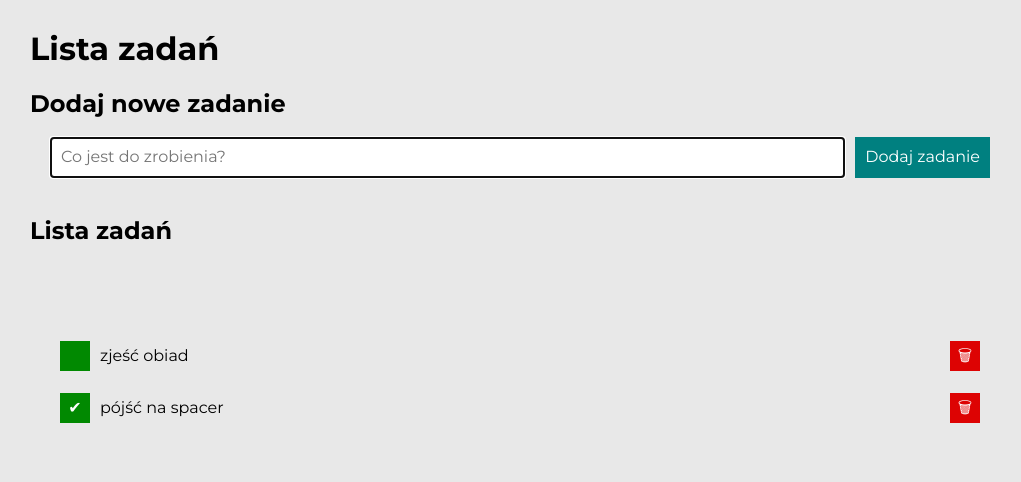
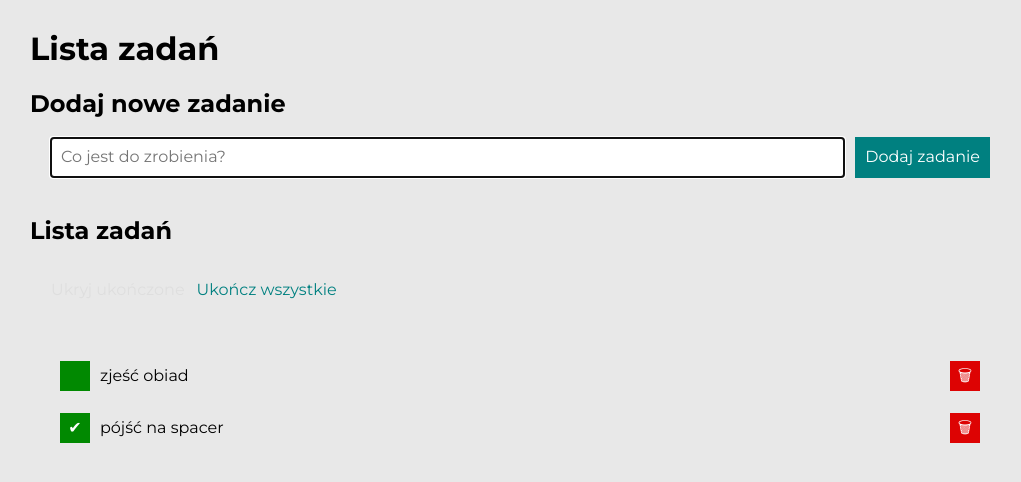
Before and after one commit to BartoszBorzecki/todos-list-react, a React (Create React App) app: page / in a window 1280 px wide. Shown: the top 482 px of the page, without its empty margins (120-1141 px from the left). Built offline with nearby package versions, Linux system fonts and the light colour scheme.

Commit message:
Buttons component added

```diff
--- a/src/App.js
+++ b/src/App.js
@@ -1,5 +1,6 @@
 import Form from "./Form";
 import Tasks from "./Tasks";
+import Buttons from "./Buttons";
 
 const tasks = [
   { id: 1, content: "zjeść obiad", done: false },
@@ -22,7 +23,7 @@ function App() {
       <section className="section">
         <div className="section__container">
           <h2 className="section__header">Lista zadań</h2>
-          <div className="listButtons"></div>
+        <Buttons tasks={tasks} hideDoneTasks={hideDoneTasks} />
         </div>
         <Tasks tasks={tasks} hideDoneTasks={hideDoneTasks} />
       </section>
--- /dev/null
+++ b/src/Buttons/index.js
@@ -0,0 +1,24 @@
+import "./style.css";
+
+const Buttons = (props) => (
+    props.tasks.length > 0 && (
+        <div className="listButtons">
+            <button
+            className="section__button"
+            disabled={props.tasks.some(({ done }) => !done)}
+            >
+                     {props.hideDoneTasks ? "Pokaż ukończone" : "Ukryj ukończone"}
+            </button>
+            <button
+            className="section__button"
+            disabled={props.tasks.every(({ done }) => done)}
+            >
+                Ukończ wszystkie
+            </button>
+        </div>
+    )
+);
+
+
+
+export default Buttons;
--- /dev/null
+++ b/src/Buttons/style.css
@@ -0,0 +1,27 @@
+.section__button {
+    background-color: transparent;
+    border: none;
+    color: teal;
+    cursor: pointer;
+    transition: 1s;
+}
+
+.section__button:hover {
+    color: hsl(180, 100%, 35%);
+}
+
+.section__button:disabled {
+    color: hsl(0, 0%, 87%);
+    cursor: default;
+}
+
+.listButtons {
+    padding: 15px;
+}
+
+@media (max-width: 767px) {
+    .section__button {
+        padding: 10px;
+        width: 100%;
+    }
+}
```
